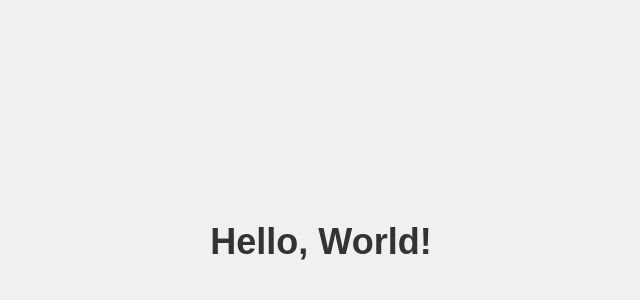
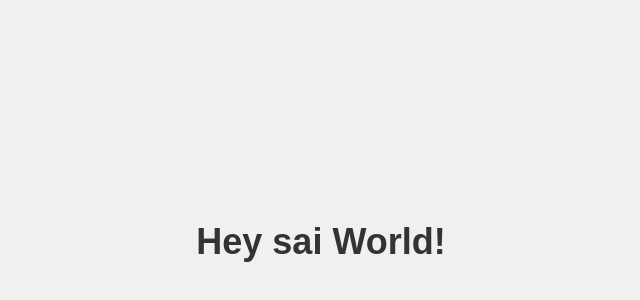
Before and after one commit to saikirankadali/DevOps, a plain HTML site: page webpage/index.html in a window 1280 px wide. Shown: the part 158-458 px from the top of the page, without its empty margins (319-959 px from the left). Drawn offline with Linux system fonts and the light colour scheme.

Commit message:
updated now

```diff
--- a/webpage/index.html
+++ b/webpage/index.html
@@ -8,7 +8,7 @@
 
 <body>
     <div class="container">
-        <h1>Hello, World!</h1>
+        <h1>Hey sai World!</h1>
     </div>
 </body>
 
```
